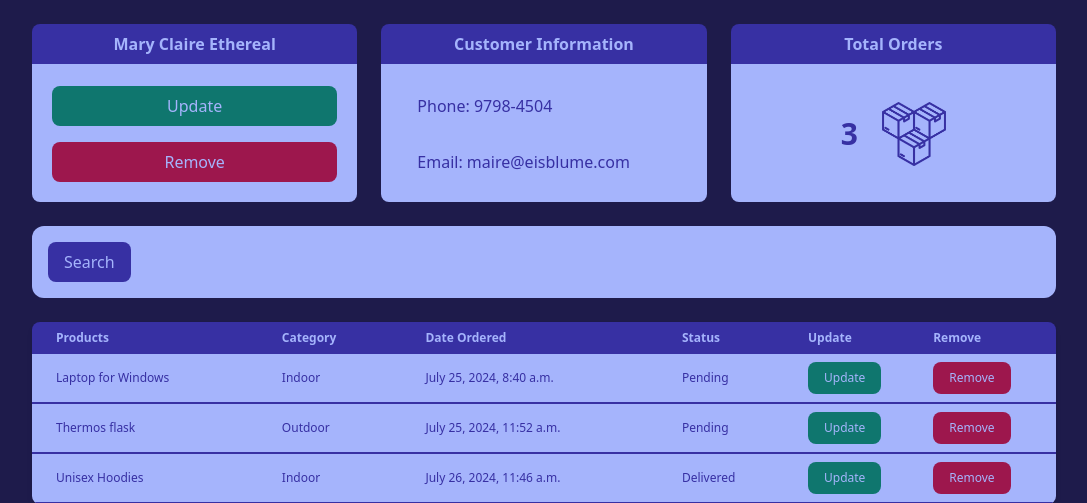
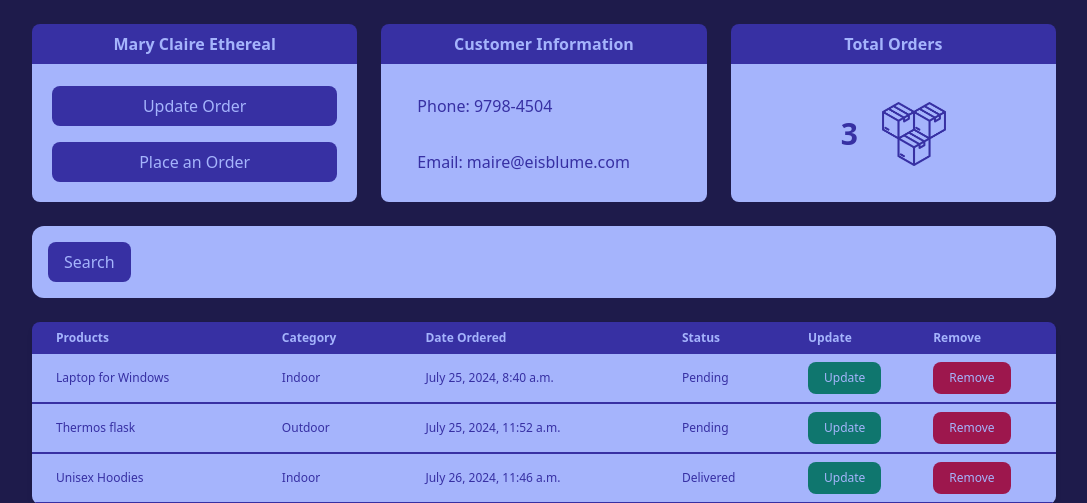
Before and after one commit to eisBlume0901/Django_Customer_Management_System_From_Dennis_Ivy, a Django app: page /customer/1/ in a window 1280 px wide. Shown: the part 82-585 px from the top of the page, without its empty margins (96-1183 px from the left). Run offline with Django 5.2, Linux system fonts and the light colour scheme; data comes from the database, SQL or seed files in the repository; some libraries are stand-ins or nearby versions.

Commit message:
Create order is now at customer page

```diff
--- a/customer_management_system/accounts/urls.py
+++ b/customer_management_system/accounts/urls.py
@@ -10,7 +10,7 @@ urlpatterns = [
     # The view will then use this parameter to query the database
     # Purpose is for dynamic routing
     path('customer/<str:pk>/', views.customer, name="customer"),
-    path('create_order/', views.createOrder, name="create_order"),
+    path('create_order/<str:pk>/', views.createOrder, name="create_order"),
     path('update_order/<str:pk>/', views.updateOrder, name="update_order"),
     path('delete_order/<str:pk>/', views.deleteOrder, name="delete_order"),
 ]
--- a/customer_management_system/accounts/views.py
+++ b/customer_management_system/accounts/views.py
@@ -40,9 +40,10 @@ def customer(request, pk):
     }
     return render(request, 'accounts/customer.html', context)
 
-def createOrder(request):
+def createOrder(request, pk):
 
-    form = OrderForm()
+    customer = Customer.objects.get(id=pk)
+    form = OrderForm(initial={'customer': customer})
 
     if request.method == 'POST':
         # print("Printing POST:", request.POST) # For debugging purposes
@@ -50,7 +51,7 @@ def createOrder(request):
         form = OrderForm(request.POST)
         if form.is_valid():
             form.save()
-            return redirect(reverse('home')) # Redirect using the name of the url (instead of the route path)
+            return redirect('/') # Redirect using the name of the url (instead of the route path)
 
     context = {
         'form': form,
--- a/customer_management_system/templates/partials/_customer_cards.html
+++ b/customer_management_system/templates/partials/_customer_cards.html
@@ -4,8 +4,8 @@
         <h1 class="text-md text-center text-indigo-300 font-bold rounded-t-lg bg-indigo-800 border-indigo-800 border-b-2 border-b-indigo-300 py-2">{{ customer.name }}</h1>
         <div class="rounded-b-lg bg-indigo-300 p-5">
             <div class="flex flex-col space-y-4">
-                <button class="font-medium bg-teal-700 text-indigo-300 rounded-lg px-4 py-2 hover:bg-teal-300 hover:text-indigo-800 w-full">Update</button>
-                <button class="font-medium bg-pink-800 text-indigo-300 rounded-lg px-4 py-2 hover:bg-pink-300 hover:text-indigo-800 w-full">Remove</button>
+                <button class="font-medium bg-indigo-800 text-indigo-300 rounded-lg hover:bg-indigo-200 hover:text-indigo-800 w-full px-4 py-2">Update Order</button>
+                <button class="font-medium bg-indigo-800 text-indigo-300 rounded-lg hover:bg-indigo-200 hover:text-indigo-800 w-full px-4 py-2"><a href="{% url 'create_order' customer.id %}">Place an Order</a></button>
             </div>
 
 
```
Also changed, not shown: customer_management_system/templates/accounts/dashboard.html (+3 -4 lines).
